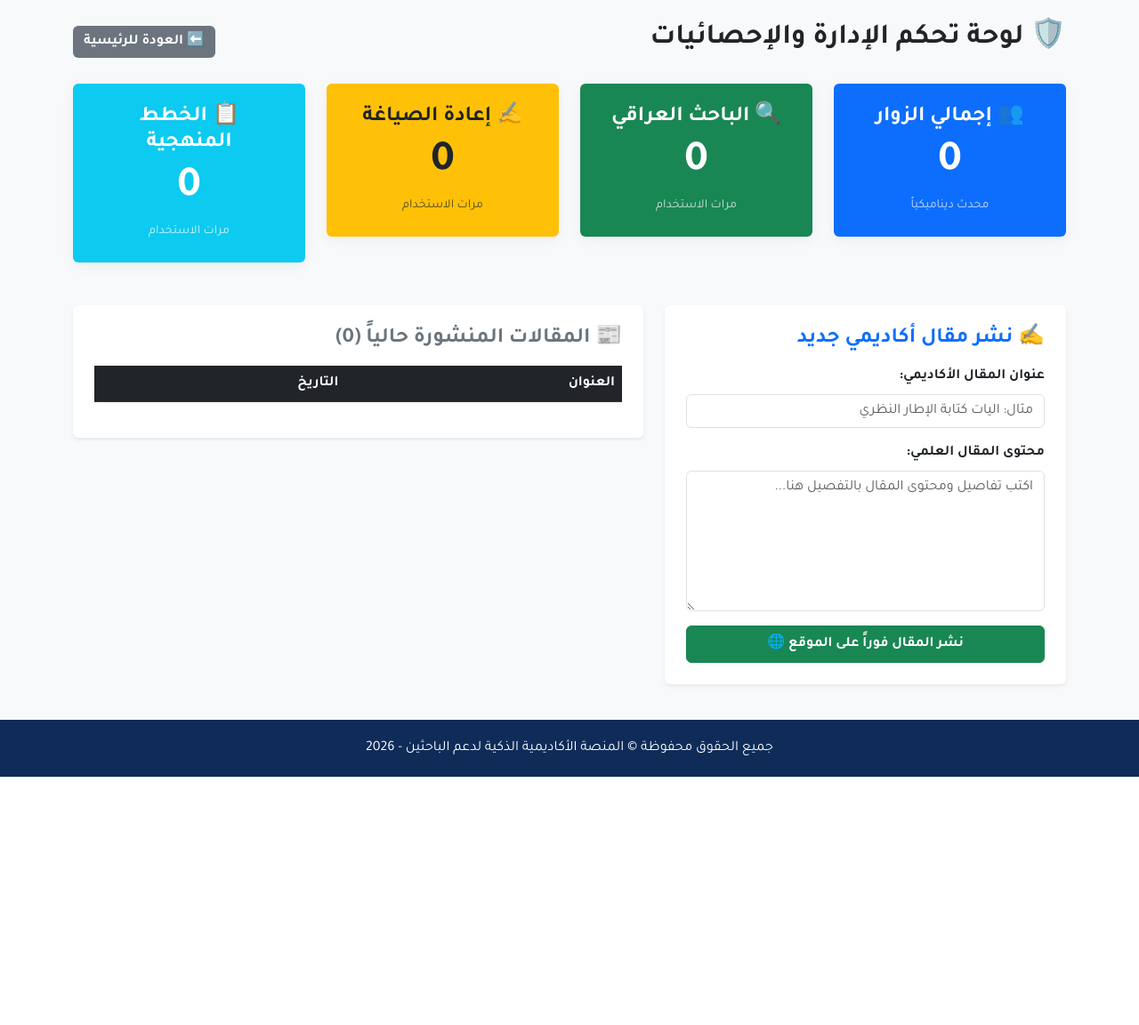
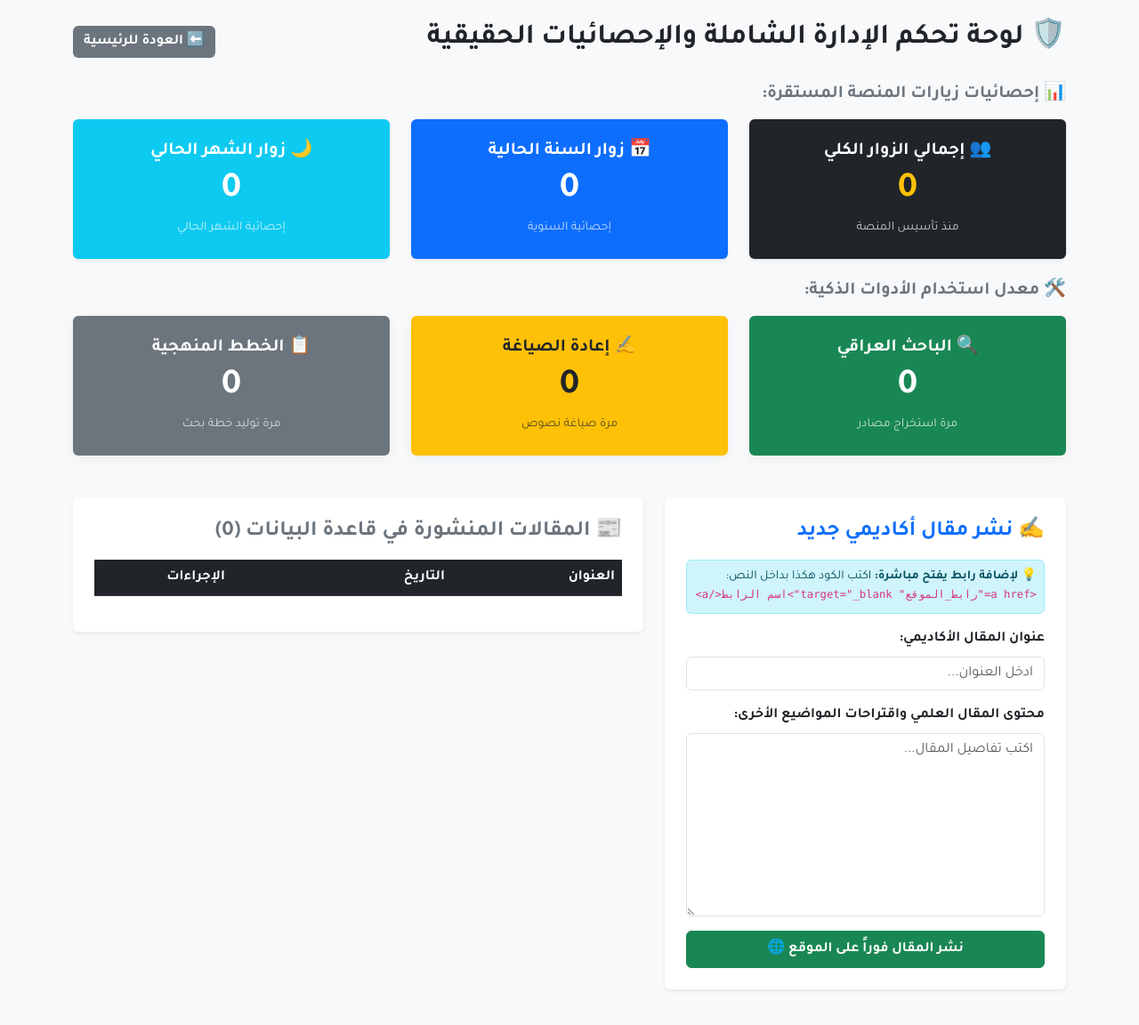
Before and after one commit to abdullah-fadel/AMMNHJB, a Flask app: page /admin in a window 1280 px wide. Shown: the part 56-1208 px from the top of the page at 89% size. Before the commit the page ends 929 px from the top, so only its background shows below. Run offline with Flask 3, Linux system fonts and the light colour scheme; the visitor is signed in with stand-in values (Sample User, id 1); data comes from the database, SQL or seed files in the repository; data that the repository does not hold is empty.

Commit message:
Update admin.html

```diff
--- a/templates/admin.html
+++ b/templates/admin.html
@@ -1,37 +1,56 @@
 {% extends 'base.html' %}
 {% block content %}
 <div class="d-flex justify-content-between align-items-center mb-4">
-    <h2 class="fw-bold text-dark">🛡️ لوحة تحكم الإدارة والإحصائيات</h2>
+    <h2 class="fw-bold text-dark">🛡️ لوحة تحكم الإدارة الشاملة والإحصائيات الحقيقية</h2>
     <a href="{{ url_for('index') }}" class="btn btn-back fw-bold">⬅️ العودة للرئيسية</a>
 </div>
 
-<div class="row g-4 mb-5">
-    <div class="col-md-3">
-        <div class="card bg-primary text-white text-center p-4">
-            <h4 class="fw-bold">👥 إجمالي الزوار</h4>
-            <h2 class="display-5 fw-bold">{{ stats.total_visitors }}</h2>
-            <small class="opacity-75">محدث ديناميكياً</small>
+<h5 class="fw-bold text-secondary mb-3">📊 إحصائيات زيارات المنصة المستقرة:</h5>
+<div class="row g-4 mb-4">
+    <div class="col-md-4">
+        <div class="card bg-dark text-white text-center p-4 shadow-sm">
+            <h5 class="fw-bold">👥 إجمالي الزوار الكلي</h5>
+            <h2 class="display-6 fw-bold text-warning">{{ stats.total_visitors }}</h2>
+            <small class="opacity-75">منذ تأسيس المنصة</small>
         </div>
     </div>
-    <div class="col-md-3">
-        <div class="card bg-success text-white text-center p-4">
-            <h4 class="fw-bold">🔍 الباحث العراقي</h4>
-            <h2 class="display-5 fw-bold">{{ stats.tool_search_usage }}</h2>
-            <small class="opacity-75">مرات الاستخدام</small>
+    <div class="col-md-4">
+        <div class="card bg-primary text-white text-center p-4 shadow-sm">
+            <h5 class="fw-bold">📅 زوار السنة الحالية</h5>
+            <h2 class="display-6 fw-bold">{{ stats.year_visitors }}</h2>
+            <small class="opacity-75">إحصائية السنوية</small>
         </div>
     </div>
-    <div class="col-md-3">
-        <div class="card bg-warning text-dark text-center p-4">
-            <h4 class="fw-bold">✍️ إعادة الصياغة</h4>
-            <h2 class="display-5 fw-bold">{{ stats.tool_paraphrase_usage }}</h2>
-            <small class="opacity-75">مرات الاستخدام</small>
+    <div class="col-md-4">
+        <div class="card bg-info text-white text-center p-4 shadow-sm">
+            <h5 class="fw-bold">🌙 زوار الشهر الحالي</h5>
+            <h2 class="display-6 fw-bold">{{ stats.month_visitors }}</h2>
+            <small class="opacity-75">إحصائية الشهر الحالي</small>
         </div>
     </div>
-    <div class="col-md-3">
-        <div class="card bg-info text-white text-center p-4">
-            <h4 class="fw-bold">📋 الخطط المنهجية</h4>
-            <h2 class="display-5 fw-bold">{{ stats.tool_proposal_usage }}</h2>
-            <small class="opacity-75">مرات الاستخدام</small>
+</div>
+
+<h5 class="fw-bold text-secondary mb-3">🛠️ معدل استخدام الأدوات الذكية:</h5>
+<div class="row g-4 mb-5">
+    <div class="col-md-4">
+        <div class="card bg-success text-white text-center p-4">
+            <h5 class="fw-bold">🔍 الباحث العراقي</h5>
+            <h2 class="display-6 fw-bold">{{ stats.tool_search_usage }}</h2>
+            <small class="opacity-75">مرة استخراج مصادر</small>
+        </div>
+    </div>
+    <div class="col-md-4">
+        <div class="card bg-warning text-dark text-center p-4">
+            <h5 class="fw-bold">✍️ إعادة الصياغة</h5>
+            <h2 class="display-6 fw-bold">{{ stats.tool_paraphrase_usage }}</h2>
+            <small class="opacity-75">مرة صياغة نصوص</small>
+        </div>
+    </div>
+    <div class="col-md-4">
+        <div class="card bg-secondary text-white text-center p-4">
+            <h5 class="fw-bold">📋 الخطط المنهجية</h5>
+            <h2 class="display-6 fw-bold">{{ stats.tool_proposal_usage }}</h2>
+            <small class="opacity-75">مرة توليد خطة بحث</small>
         </div>
     </div>
 </div>
@@ -40,14 +59,19 @@
     <div class="col-md-5">
         <div class="card p-4 shadow-sm border-0">
             <h4 class="fw-bold text-primary mb-3">✍️ نشر مقال أكاديمي جديد</h4>
-            <form action="#" method="POST">
+            <div class="alert alert-sm alert-info p-2 small mb-3">
+                💡 <strong>لإضافة رابط يفتح مباشرة:</strong> اكتب الكود هكذا بداخل النص:<br>
+                <code>&lt;a href="رابط_الموقع" target="_blank"&gt;اسم الرابط&lt;/a&gt;</code>
+            </div>
+            <form action="{{ url_for('admin_dashboard') }}" method="POST">
+                <input type="hidden" name="action" value="publish">
                 <div class="mb-3">
                     <label class="form-label fw-bold">عنوان المقال الأكاديمي:</label>
-                    <input type="text" name="title" class="form-control" placeholder="مثال: آليات كتابة الإطار النظري" required>
+                    <input type="text" name="title" class="form-control" placeholder="ادخل العنوان..." required>
                 </div>
                 <div class="mb-3">
-                    <label class="form-label fw-bold">محتوى المقال العلمي:</label>
-                    <textarea name="content" rows="6" class="form-control" placeholder="اكتب تفاصيل ومحتوى المقال بالتفصيل هنا..." required></textarea>
+                    <label class="form-label fw-bold">محتوى المقال العلمي واقتراحات المواضيع الأخرى:</label>
+                    <textarea name="content" rows="8" class="form-control" placeholder="اكتب تفاصيل المقال..." required></textarea>
                 </div>
                 <button type="submit" class="btn btn-success w-100 fw-bold py-2">نشر المقال فوراً على الموقع 🌐</button>
             </form>
@@ -56,20 +80,25 @@
 
     <div class="col-md-7">
         <div class="card p-4 shadow-sm border-0">
-            <h4 class="fw-bold text-secondary mb-3">📰 المقالات المنشورة حالياً ({{ articles|length }})</h4>
+            <h4 class="fw-bold text-secondary mb-3">📰 المقالات المنشورة في قاعدة البيانات ({{ articles|length }})</h4>
             <div class="table-responsive">
                 <table class="table table-striped table-hover align-middle">
                     <thead class="table-dark">
                         <tr>
                             <th>العنوان</th>
                             <th>التاريخ</th>
+                            <th class="text-center">الإجراءات</th>
                         </tr>
                     </thead>
                     <tbody>
                         {% for art in articles %}
                         <tr>
-                            <td class="fw-bold text-truncate" style="max-width: 250px;">{{ art.title }}</td>
+                            <td class="fw-bold text-truncate" style="max-width: 200px;">{{ art.title }}</td>
                             <td><span class="badge bg-secondary">{{ art.date }}</span></td>
+                            <td class="text-center">
+                                <a href="{{ url_for('edit_article', id=art.id) }}" class="btn btn-sm btn-outline-primary fw-bold me-1">✏️ تعديل</a>
+                                <a href="{{ url_for('delete_article', id=art.id) }}" class="btn btn-sm btn-outline-danger fw-bold" onclick="return confirm('هل أنت متأكد من حذف هذا المقال نهائياً؟')">🗑️ حذف</a>
+                            </td>
                         </tr>
                         {% endfor %}
                     </tbody>
```
